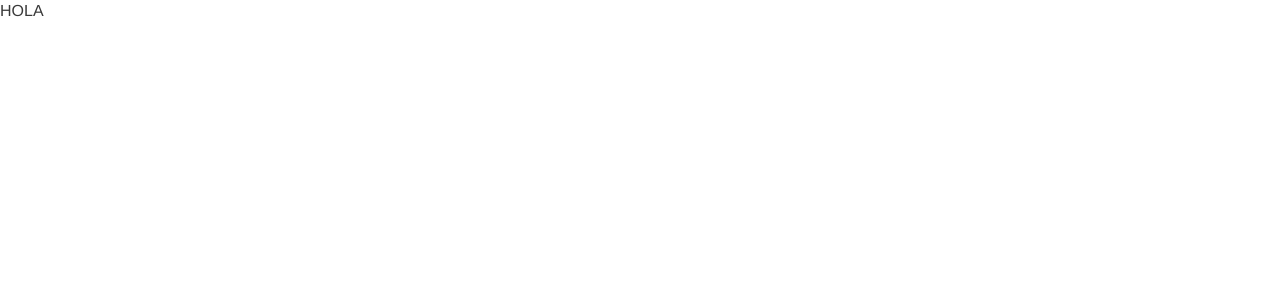
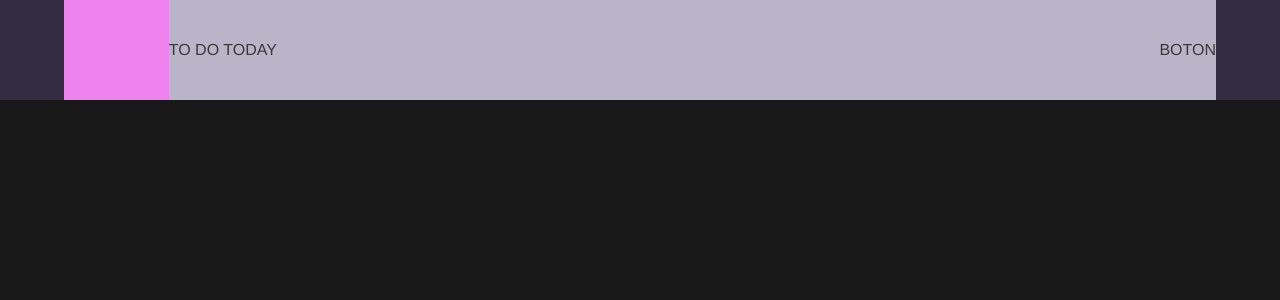
Before and after one commit to malenasorolla/To-Do-Today, a React (Vite) app: page / in a window 1280 px wide. Shown: the top 300 px of the page. Built offline with nearby package versions, Linux system fonts and the light colour scheme.

Commit message:
Second Commit

```diff
--- a/index.html
+++ b/index.html
@@ -2,7 +2,7 @@
 <html lang="en">
   <head>
     <meta charset="UTF-8" />
-    <link rel="icon" type="image/svg+xml" href="" />
+    <link rel="icon" type="image/svg+xml" href="src/assets/imgs/favicon.svg" />
     <meta name="viewport" content="width=device-width, initial-scale=1.0" />
     <title>To Do Today</title>
   </head>
--- a/package.json
+++ b/package.json
@@ -10,6 +10,7 @@
     "preview": "vite preview"
   },
   "dependencies": {
+    "prop-types": "^15.8.1",
     "react": "^18.2.0",
     "react-dom": "^18.2.0",
     "styled-components": "^6.1.1"
--- a/src/App.jsx
+++ b/src/App.jsx
@@ -1,9 +1,11 @@
+import { Navbar } from './components/Navbar';
+import './App.css';
 import './reset.css';
 
 function App() {
   return (
     <>
-      <div>HOLA</div>
+      <Navbar></Navbar>
     </>
   );
 }
```
Also changed, not shown: 1 other file (tests, documents, lock files or other folders).
